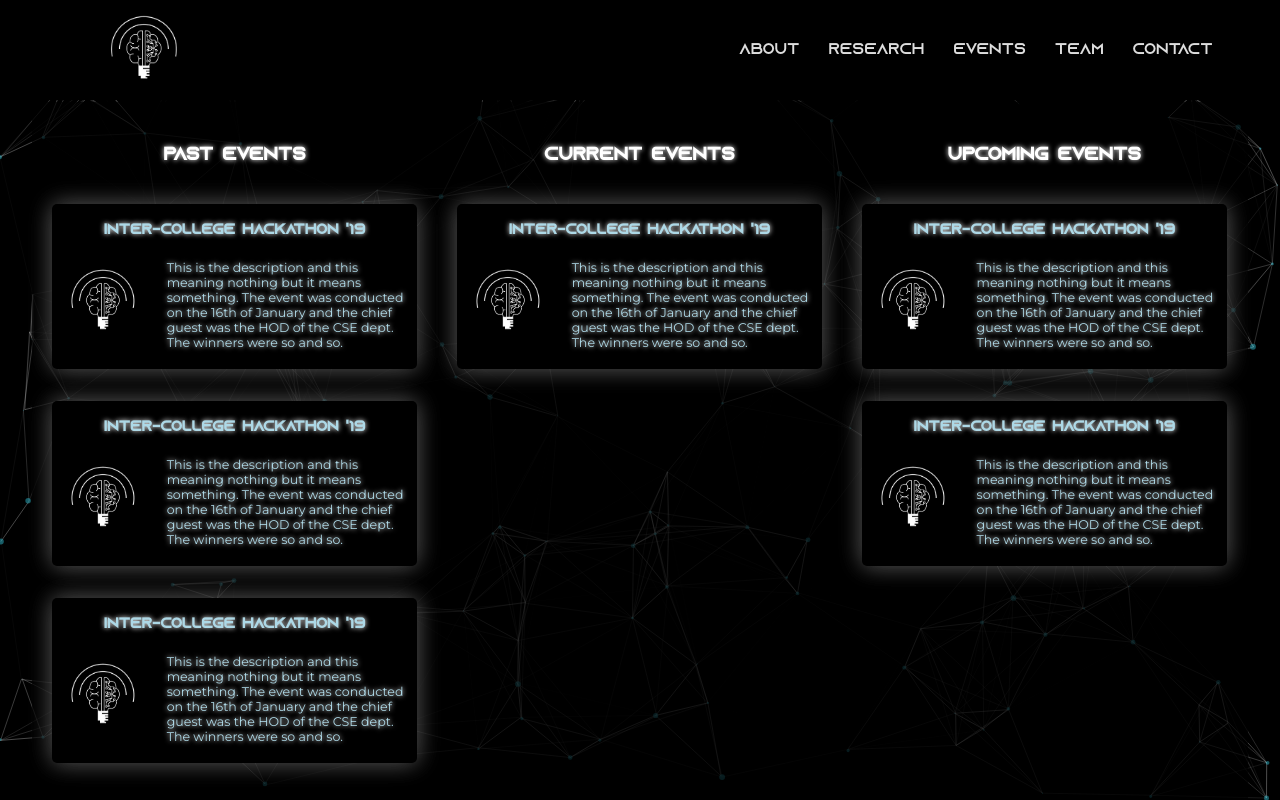
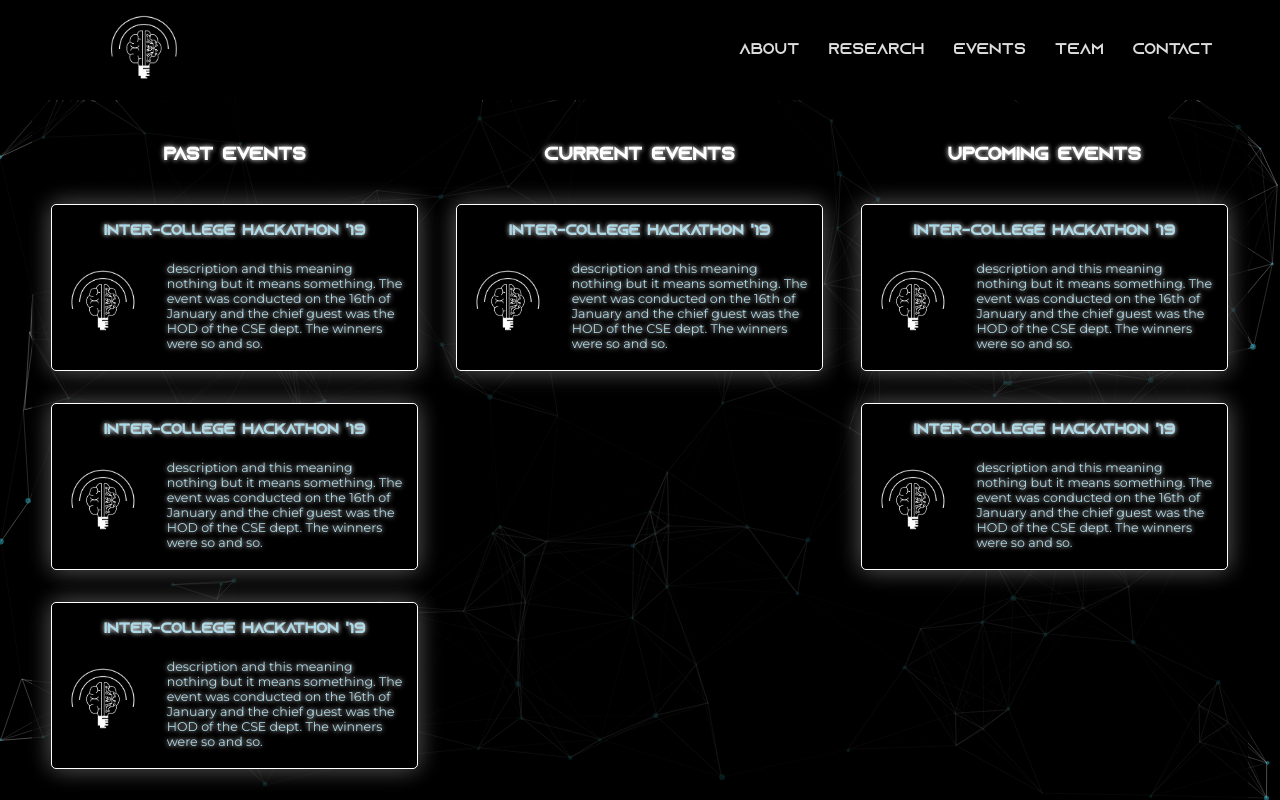
Before and after one commit to Know-I/Website, a plain HTML site: page events/index.html in a window 1280 px wide. Drawn offline with nearby package versions, Linux system fonts and the light colour scheme.

Commit message:
Update CSS for events/ module.

```diff
--- a/events/index.html
+++ b/events/index.html
@@ -28,46 +28,46 @@
 				<h3>Past Events</h3><h3>Current Events</h3><h3>Upcoming Events</h3>
 
 				<div class="events-column">
-					<div class="event">
+					<a href="#" class="event">
 						<h4>Inter-College Hackathon '19</h4>
 						<img src="../img/icons/logo.png">
-						<p>This is the description and this meaning nothing but it means something. The event was conducted on the 16th of January and the chief guest was the HOD of the CSE dept. The winners were so and so.</p>
-					</div>
-					<div class="event">
+						<p class="event-text"> description and this meaning nothing but it means something. The event was conducted on the 16th of January and the chief guest was the HOD of the CSE dept. The winners were so and so.</p>
+					</a>
+					<a href="#" class="event">
 						<h4>Inter-College Hackathon '19</h4>
 						<img src="../img/icons/logo.png">
-						<p>This is the description and this meaning nothing but it means something. The event was conducted on the 16th of January and the chief guest was the HOD of the CSE dept. The winners were so and so.</p>
-					</div>
-					<div class="event">
+						<p class="event-text"> description and this meaning nothing but it means something. The event was conducted on the 16th of January and the chief guest was the HOD of the CSE dept. The winners were so and so.</p>
+					</a>
+					<a href="#" class="event">
 						<h4>Inter-College Hackathon '19</h4>
 						<img src="../img/icons/logo.png">
-						<p>This is the description and this meaning nothing but it means something. The event was conducted on the 16th of January and the chief guest was the HOD of the CSE dept. The winners were so and so.</p>
-					</div>
+						<p class="event-text"> description and this meaning nothing but it means something. The event was conducted on the 16th of January and the chief guest was the HOD of the CSE dept. The winners were so and so.</p>
+					</a>
 				</div><div
 				class="events-column">
-					<div class="event">
+					<a href="#" class="event">
 						<h4>Inter-College Hackathon '19</h4>
 						<img src="../img/icons/logo.png">
-						<p>This is the description and this meaning nothing but it means something. The event was conducted on the 16th of January and the chief guest was the HOD of the CSE dept. The winners were so and so.</p>
-					</div>
+						<p class="event-text"> description and this meaning nothing but it means something. The event was conducted on the 16th of January and the chief guest was the HOD of the CSE dept. The winners were so and so.</p>
+					</a>
 				</div><div
 				class="events-column">
-					<div class="event">
+					<a href="#" class="event">
 						<h4>Inter-College Hackathon '19</h4>
 						<img src="../img/icons/logo.png">
-						<p>This is the description and this meaning nothing but it means something. The event was conducted on the 16th of January and the chief guest was the HOD of the CSE dept. The winners were so and so.</p>
-					</div>
-					<div class="event">
+						<p class="event-text"> description and this meaning nothing but it means something. The event was conducted on the 16th of January and the chief guest was the HOD of the CSE dept. The winners were so and so.</p>
+					</a>
+					<a href="#" class="event">
 						<h4>Inter-College Hackathon '19</h4>
 						<img src="../img/icons/logo.png">
-						<p>This is the description and this meaning nothing but it means something. The event was conducted on the 16th of January and the chief guest was the HOD of the CSE dept. The winners were so and so.</p>
-					</div>
+						<p class="event-text"> description and this meaning nothing but it means something. The event was conducted on the 16th of January and the chief guest was the HOD of the CSE dept. The winners were so and so.</p>
+					</a>
 				</div>
 			</div>
 		</div>
 
 	</body>
-	<script src="http://cdn.jsdelivr.net/particles.js/2.0.0/particles.min.js" type="text/javascript"></script>
+	<script src="https://cdn.jsdelivr.net/particles.js/2.0.0/particles.min.js" type="text/javascript"></script>
 	<script src="../static/js/particles-custom.js" type="text/javascript"></script>
 
 </html>
--- a/events/static/css/index.css
+++ b/events/static/css/index.css
@@ -113,8 +113,10 @@ nav a:hover {
 	margin: 2% auto 8% auto;
 	padding: 2% 0%;
 
+	text-decoration: none;
 	background-color: black;
 	border-radius: 5px;
+	border: 1px solid white;
 	box-shadow: 0 0px 25px 0 rgba(255,255, 255, 0.2), 0 0px 25px 0 rgba(255, 255, 255, 0.19);
 }
 
@@ -152,3 +154,12 @@ nav a:hover {
 
 	vertical-align: top;
 }
+
+.events-body .events-column .event:hover {
+	border: 1px solid #2196f3;
+	text-shadow: 0px 0px 5px #2196f3;
+}
+
+.events-body .events-column .event:hover .event p {
+	color: #2196f3;
+}
```
Also changed, not shown: about/index.html (+1 -1 lines), index.html (+2 -2 lines).
